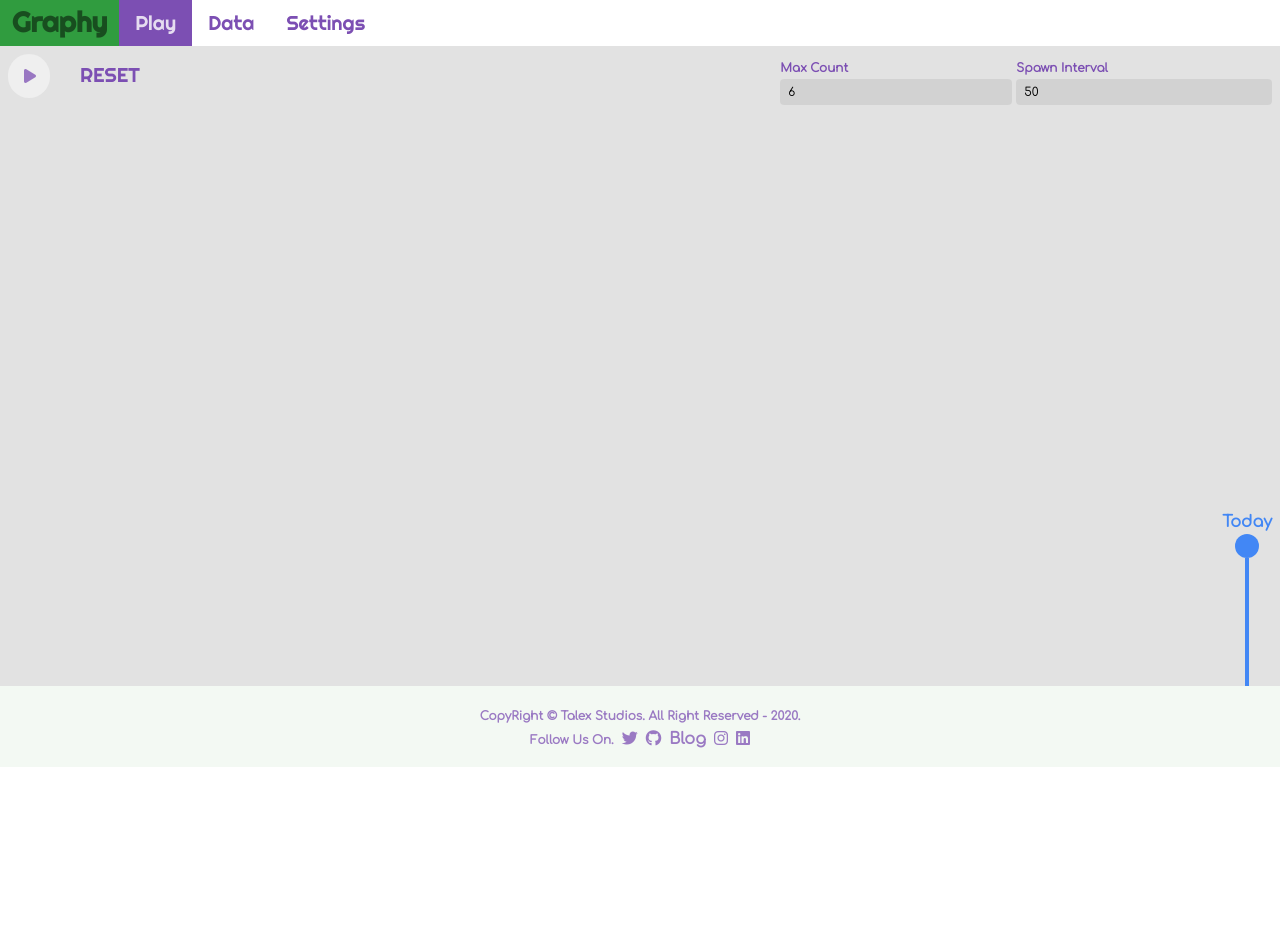
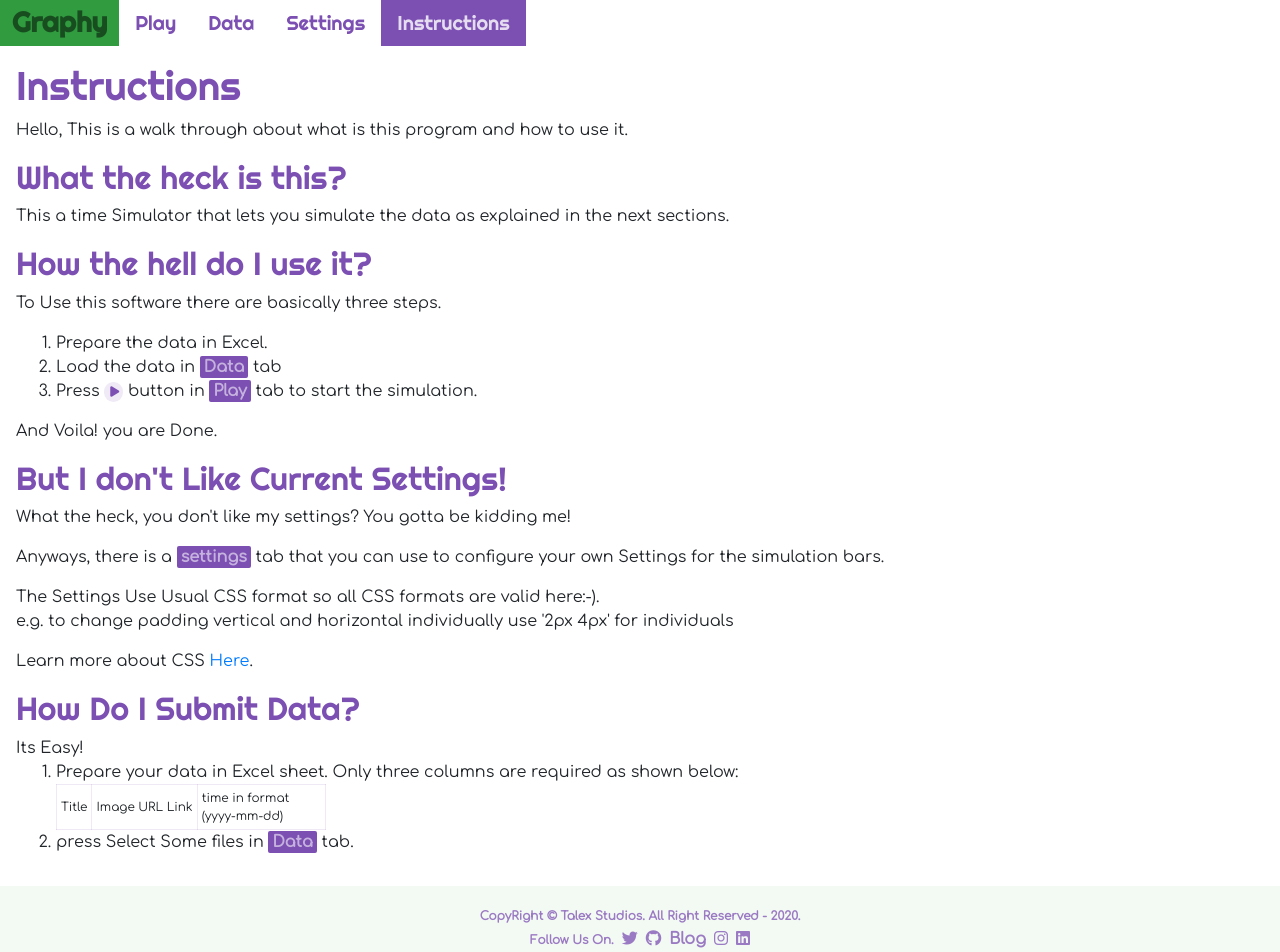
Before and after one commit to vermakartik/graphy, a React (Create React App) app: page / in a window 1280 px wide. Shown: the top 952 px of the page. Before the commit the page ends 800 px from the top, so only its background shows below. Built offline with nearby package versions, Linux system fonts and the light colour scheme.

Commit message:
added Instructions

```diff
--- a/src/App.css
+++ b/src/App.css
@@ -291,3 +291,27 @@ button:focus {outline:0;}
   color: none;
   background: none;
 }
+
+.ins_header {
+  font-family: "righteous";
+  color: #7c4fb3;
+}
+
+.ins-icon {
+  padding: 4px 4px 4px 6px;
+  border-radius: 14px;
+  color: #7c4fb3;
+  font-size: 12px;
+  background-color: #7c4fb31f;
+}
+
+.ins-strong {
+  color: #ffffff8f;
+  background-color: #7c4fb3;
+  padding: 2px 4px;
+  border-radius: 2px;
+}
+
+.ins-table {
+
+}
--- a/src/App.js
+++ b/src/App.js
@@ -1,6 +1,7 @@
 import React, { useState, useEffect, useRef } from 'react';
 import LogoImage from './assets/logo.png';
 import './App.css';
+import Instructions from './Instructions'
 
 
 const fontList = {
@@ -557,7 +558,7 @@ let Footer = () => {
 
 let App = () => {
 
-  let [currentTab, setCurrentTab] = useState(0)
+  let [currentTab, setCurrentTab] = useState(3)
   let [currentSettings, setCurrentSettings] = useState({
     infoStyleInfo: {
       width: '128px'
@@ -608,6 +609,7 @@ let App = () => {
     case 0: ToRender = <Player currentData={currentData} styleInfo={currentSettings} />; break;
     case 1: ToRender = <Data currentData={currentData} onChangeFileName={(d) => setCurrentData(d)} />; break;
     case 2: ToRender = <Settings currentSettings={currentSettings} onChangeSettings={handleChangeSettings}/>; break;
+    case 3: ToRender = <Instructions />
   }
 
   return (
@@ -616,7 +618,7 @@ let App = () => {
         <span style={{fontFamily: "Righteous", background: "#309c3f", color: "#0000007f", fontWeight: "bold", alignSelf: "middle", padding: "1px 12px", fontSize: "28px"}}> Graphy
         </span>
         <Tabbed
-          tabs={["Play", "Data", "Settings"]}
+          tabs={["Play", "Data", "Settings", "Instructions"]}
           currentTab={currentTab}
           OnChangeTab={(index) => setCurrentTab(index)}
         />
--- /dev/null
+++ b/src/Instructions.js
@@ -0,0 +1,55 @@
+import React from 'react';
+import './App.css';
+
+let Instructions = () => (
+    <div className="container-fluid"  style={{
+        fontFamily: "comfortaa",
+        margin: 'auto',
+        padding: "16px",
+        display: "inline-block",
+    }}>
+        <h1 className="ins_header">Instructions</h1>
+        <p>Hello, This is a walk through about what is this program and how to use it. </p>
+        <h2 className="ins_header">What the heck is this?</h2>
+        <p>This a time Simulator that lets you simulate the data as explained in the next sections.</p>
+        <h2 className="ins_header">How the hell do I use it?</h2>
+        <p>To Use this software there are basically three steps.</p>
+        <p>
+            <ol>
+                <li>Prepare the data in Excel.</li>
+                <li>Load the data in <strong className="ins-strong">Data</strong> tab</li>
+                <li>Press <i className="fas fa-play ins-icon"></i> button in <strong className="ins-strong">Play</strong> tab to start the simulation. </li>
+            </ol>
+
+            And Voila! you are Done.
+        </p>
+        <h2 className="ins_header">But I don't Like Current Settings!</h2>
+        <p>What the heck, you don't like my settings? You gotta be kidding me!</p>
+        <p>Anyways, there is a <strong className="ins-strong">settings</strong> tab that you can use to configure your own Settings for the simulation bars. </p>
+        <p>The Settings Use Usual CSS format so all CSS formats are valid here:-).<br/>
+        e.g. to change padding vertical and horizontal individually use '2px 4px' for individuals
+        </p>
+        <p>Learn more about CSS <a href="https://www.w3schools.com/css/default.asp" target="_blank">Here</a>.</p>
+        <h2 className="ins_header">How Do I Submit Data?</h2>
+        <p>
+            Its Easy!
+            <ol>
+                <li>
+                    Prepare your data in Excel sheet. Only three columns are required as shown below:
+                    <table>
+                        <tr className="cell-row">
+                            <td className="cell-data">Title</td>
+                            <td className="cell-data">Image URL Link</td>
+                            <td className="cell-data">time in format (yyyy-mm-dd) </td>
+                        </tr>
+                    </table>
+                </li>
+                <li>
+                    press Select Some files in <strong className="ins-strong">Data</strong> tab.
+                </li>
+            </ol>
+        </p>
+    </div>
+)
+
+export default Instructions
```
